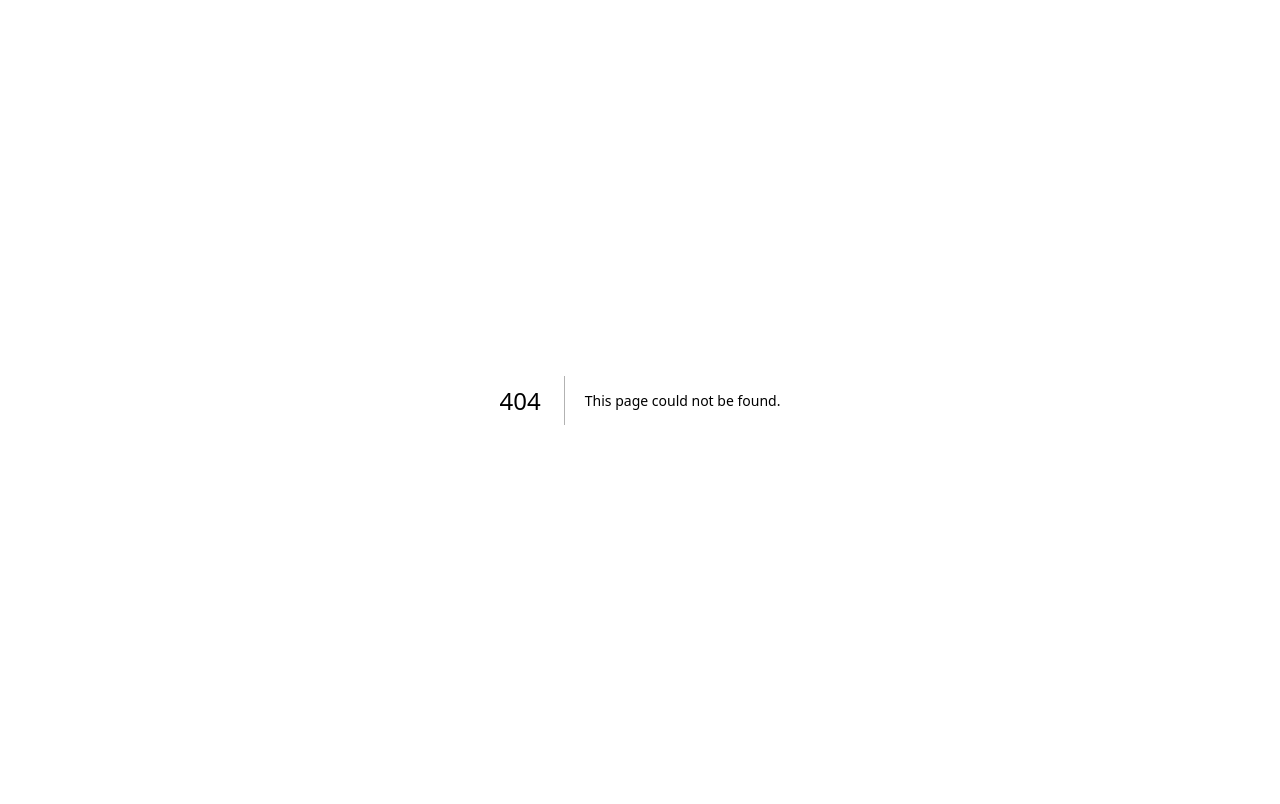
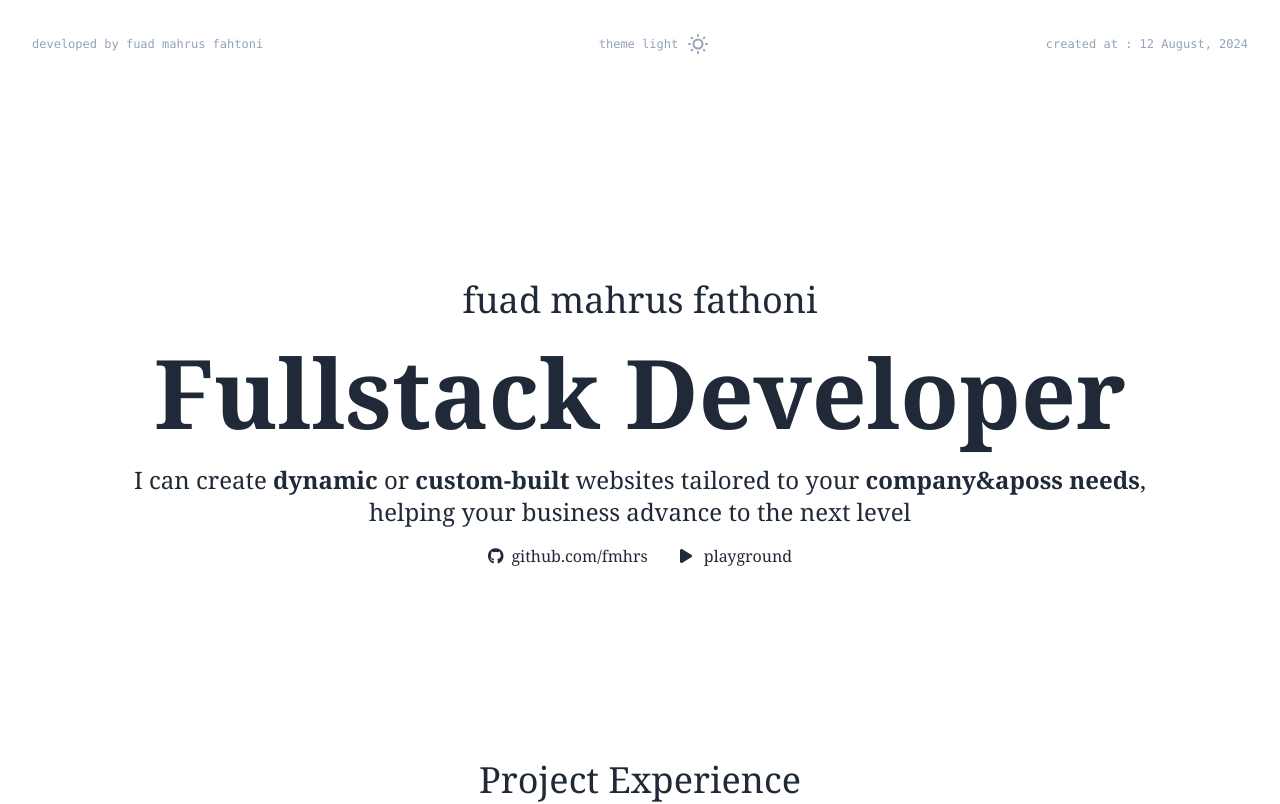
Before and after one commit to fathman/orion, a Next.js app: page /public/ in a window 1280 px wide. Before the commit this address had no page. Shown: the top 804 px of the page. Built offline with nearby package versions, Linux system fonts and the light colour scheme.

Commit message:
fix git basePath (f: tailwind.config to next.config)

```diff
--- a/next.config.mjs
+++ b/next.config.mjs
@@ -1,4 +1,5 @@
 /** @type {import('next').NextConfig} */
 const nextConfig = {
+    basePath: '/public'
 };
 export default nextConfig;
--- a/tailwind.config.ts
+++ b/tailwind.config.ts
@@ -15,7 +15,6 @@ const config: Config = {
     },
   },
   plugins: [require('daisyui')],
-  basePath: '/public'
 };
 
 
```
